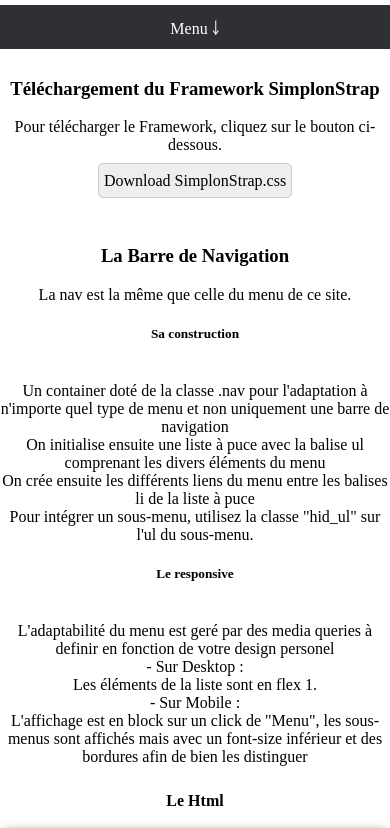
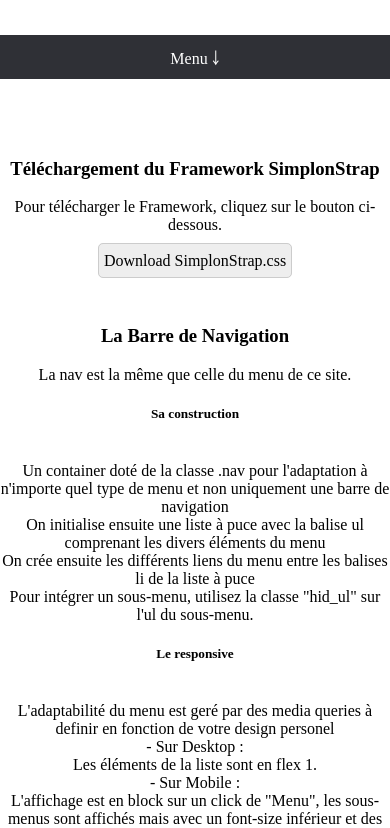
Before and after one commit to Darkilen/SimplonStrap, a plain HTML site: page index.html in a window 390 px wide. Shown: the part 149-977 px from the top of the page. Drawn offline with Linux system fonts and the light colour scheme.

Commit message:
commit nav

```diff
--- a/index.html
+++ b/index.html
@@ -23,7 +23,7 @@
                 <li><a href="#download">Téléchargement</a></li>
                 <li><a href="#menu">Navigation</a></li>
                 <li>
-                    <a href="#">Grille ￬</a>
+                    <a href="#">Grilles ￬</a>
                     <ul class="hid_ul">
                         <li><a href="#flexgrid">Grille Flex</a></li>
                         <li><a href="#noflexgrid">Grille sans Flex</a></li>
--- a/simplonstrap.css
+++ b/simplonstrap.css
@@ -222,7 +222,7 @@ code {
 
 /* Navigation Bar*/
 .nav {
-    width: 100%;
+    margin: 50px 0px;
 }
 .nav>ul {
     list-style-type: none;
@@ -711,7 +711,11 @@ code {
 
 
 /* -----------------------------------------------Media Queries */
-
+@media screen and (max-width: 1100px) {
+  .nav {
+    font-size: 1.5vw;
+  }
+}
 @media screen and (max-width: 800px) {
 
     /*------------------------------------------------Form*/
@@ -750,7 +754,9 @@ code {
         width: 100%;
     }
     /*------------------------------------------------Nav*/
-
+    .nav {
+      font-size: 1em;
+    }
     .nav ul li, .nav li a {
         width: 100%;
     }
```
